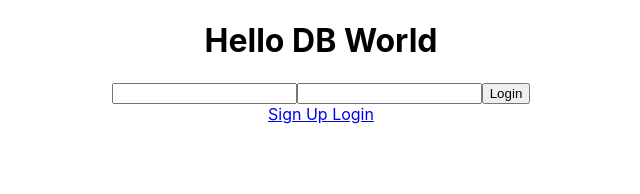
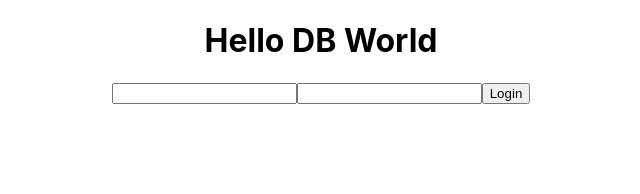
Before and after one commit to MichalPC/simple-database-manipulation-app, a React (Create React App) app: page /login in a window 1280 px wide. Shown: the top 194 px of the page, without its empty margins (319-959 px from the left). Built offline with nearby package versions, Linux system fonts and the light colour scheme.

Commit message:
Remove links to other pages.

```diff
--- a/src/components/Login/Login.js
+++ b/src/components/Login/Login.js
@@ -50,8 +50,6 @@ function Login() {
           <input type="text" className="Password-input"  value={curPassword} onChange={setPassword}></input>
           <button type='button' onClick={checkLogin} >Login</button>
         </form>
-        <Link className='SignUp-button' to={'/signup'}> Sign Up </Link>
-        <Link className='Login-button' to={'/home'}> Login </Link>
       </main>
     </div>
   );
```
